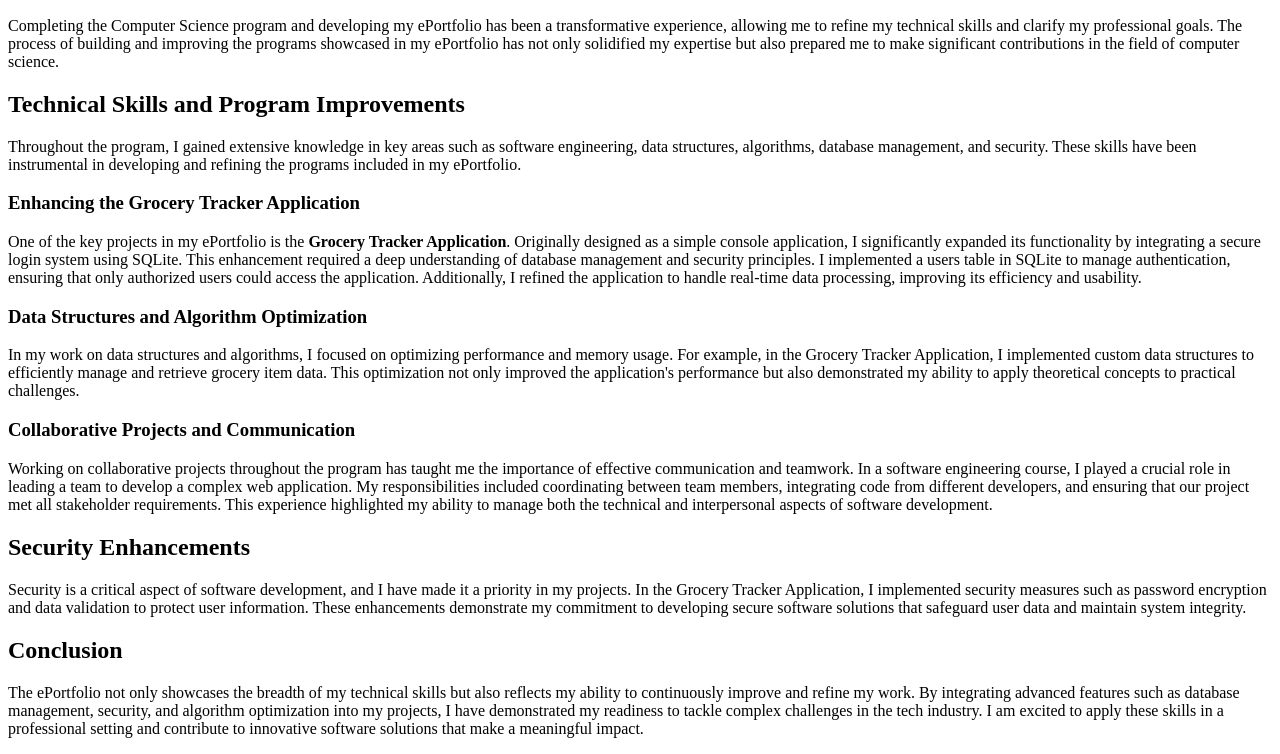
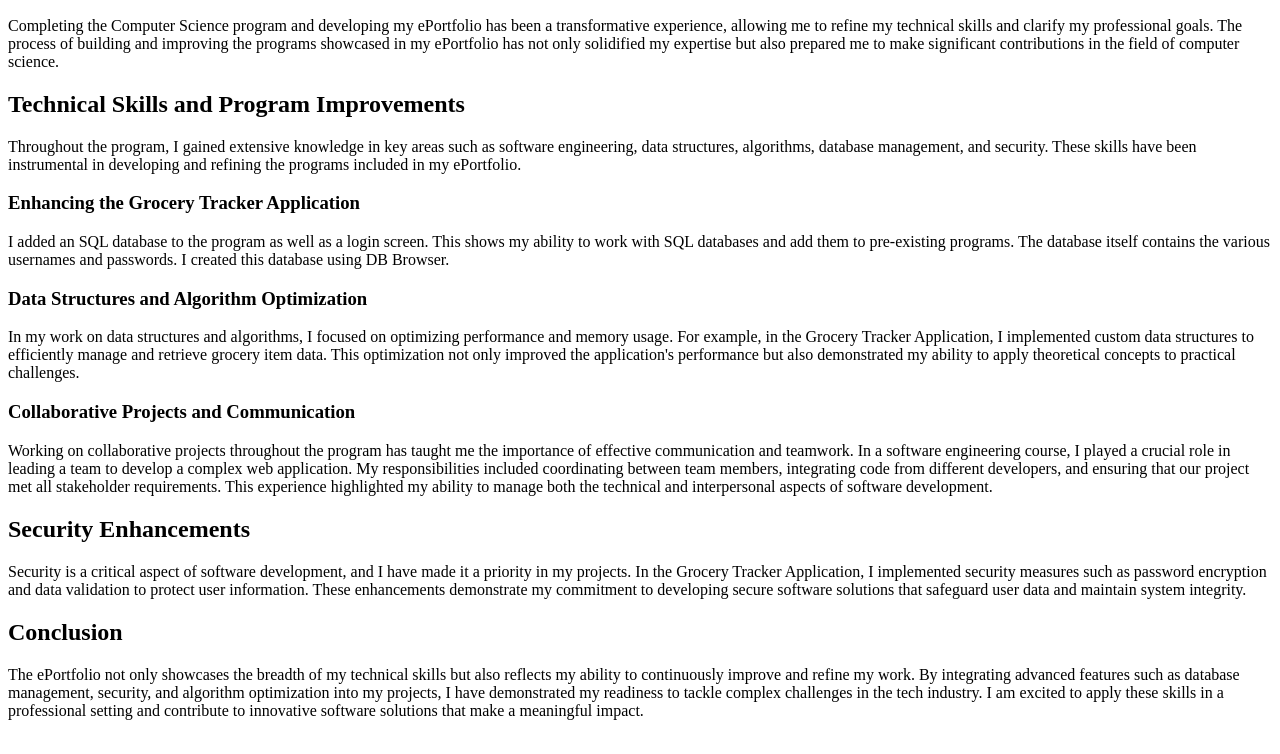
Before and after one commit to ZachPoli/CS-499-ePortfolio, a plain HTML site: page index.html in a window 1280 px wide. Shown: the part 110-864 px from the top of the page. Drawn offline with Linux system fonts and the light colour scheme.

Commit message:
Update index.html

```diff
--- a/index.html
+++ b/index.html
@@ -15,7 +15,7 @@
     <p>Throughout the program, I gained extensive knowledge in key areas such as software engineering, data structures, algorithms, database management, and security. These skills have been instrumental in developing and refining the programs included in my ePortfolio.</p>
 
     <h3>Enhancing the Grocery Tracker Application</h3>
-    <p>One of the key projects in my ePortfolio is the <strong>Grocery Tracker Application</strong>. Originally designed as a simple console application, I significantly expanded its functionality by integrating a secure login system using SQLite. This enhancement required a deep understanding of database management and security principles. I implemented a users table in SQLite to manage authentication, ensuring that only authorized users could access the application. Additionally, I refined the application to handle real-time data processing, improving its efficiency and usability.</p>
+    <p>I added an SQL database to the program as well as a login screen. This shows my ability to work with SQL databases and add them to pre-existing programs. The database itself contains the various usernames and passwords. I created this database using DB Browser. </p>
 
     <h3>Data Structures and Algorithm Optimization</h3>
     <p>In my work on data structures and algorithms, I focused on optimizing performance and memory usage. For example, in the Grocery Tracker Application, I implemented custom data structures to efficiently manage and retrieve grocery item data. This optimization not only improved the application's performance but also demonstrated my ability to apply theoretical concepts to practical challenges.</p>
```
